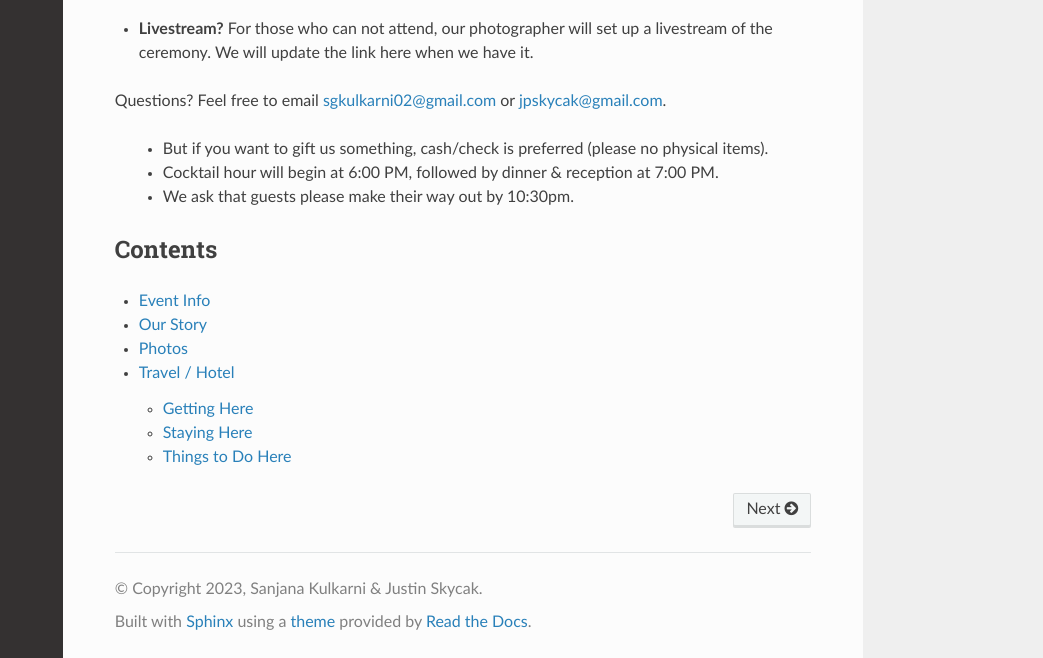
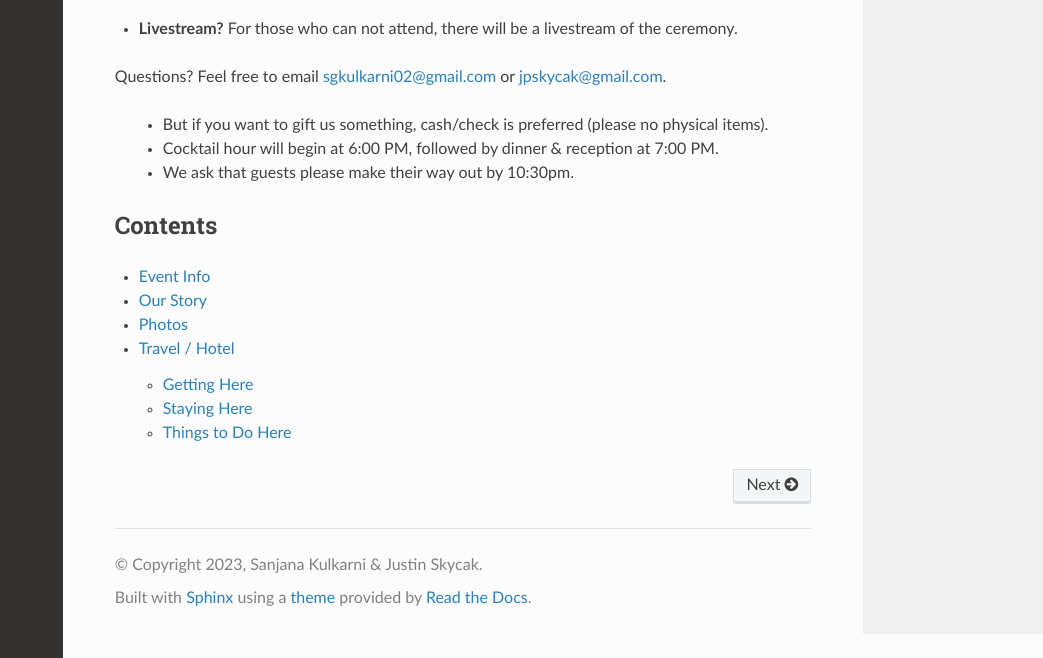
Before and after one commit to jpskycak/wedding, a Sphinx documentation site: the page built from docs/source/index.rst, in a window 1280 px wide and 900 px high, scrolled down 682 px, cut to the strip 242-900 px from the top of the window. Shown: the whole strip, without its empty margins (237-1280 px from the left). Built offline with Sphinx 7.4.7 and the Read the Docs theme 2.0.0, drawn with Linux system fonts in a browser that asks for light colours.

Commit message:
Update event.rst

```diff
--- a/docs/source/event.rst
+++ b/docs/source/event.rst
@@ -31,7 +31,7 @@ Here is the important info:
 * **Registry?** Your presence is the only gift we need :D
 \
 
-* **Livestream?** For those who can not attend, our photographer will set up a livestream of the ceremony. We will update the link here when we have it.
+* **Livestream?** For those who can not attend, there will be a livestream of the ceremony.
 
 Questions? Feel free to email sgkulkarni02@gmail.com or jpskycak@gmail.com.
 
```
